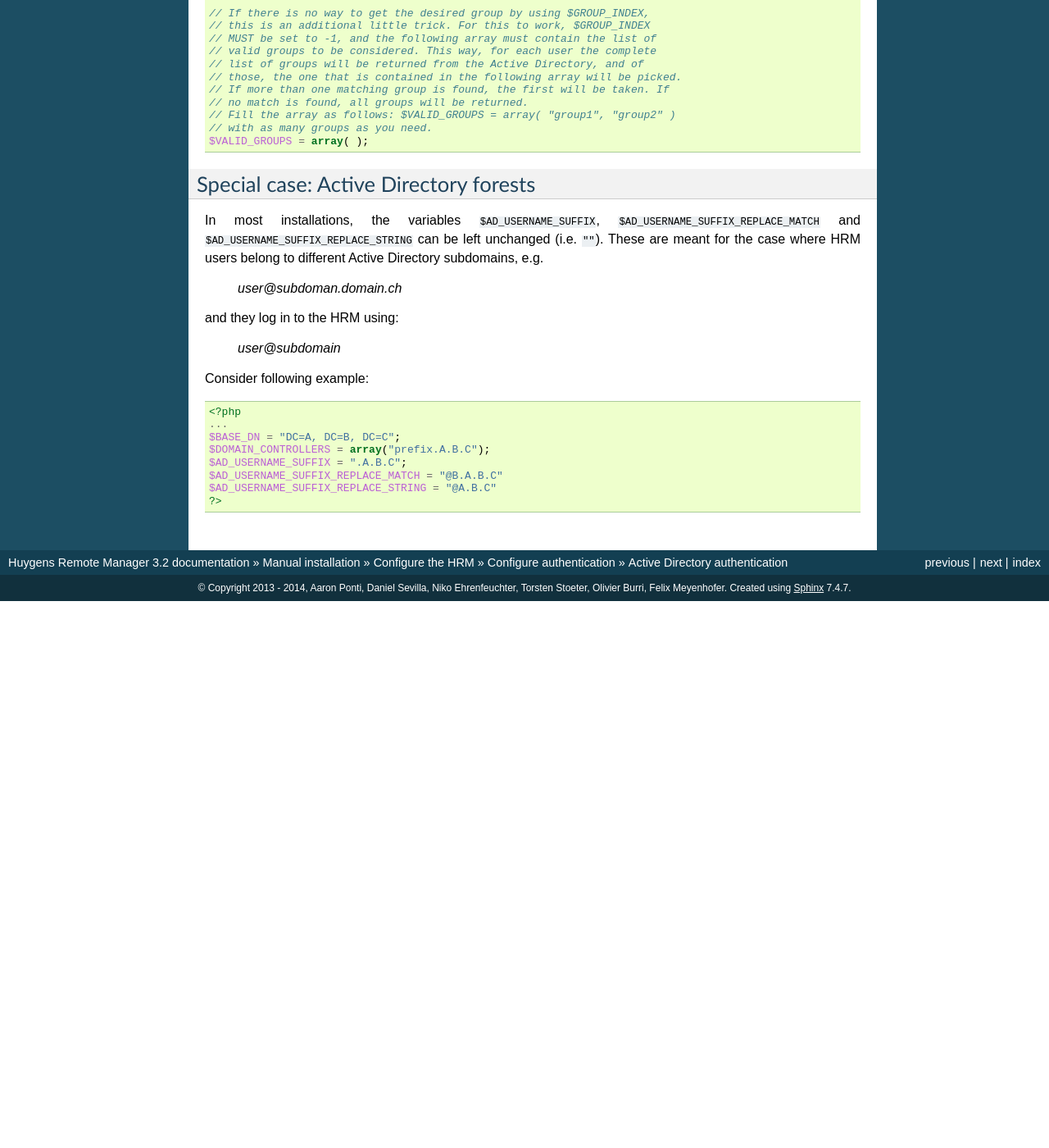
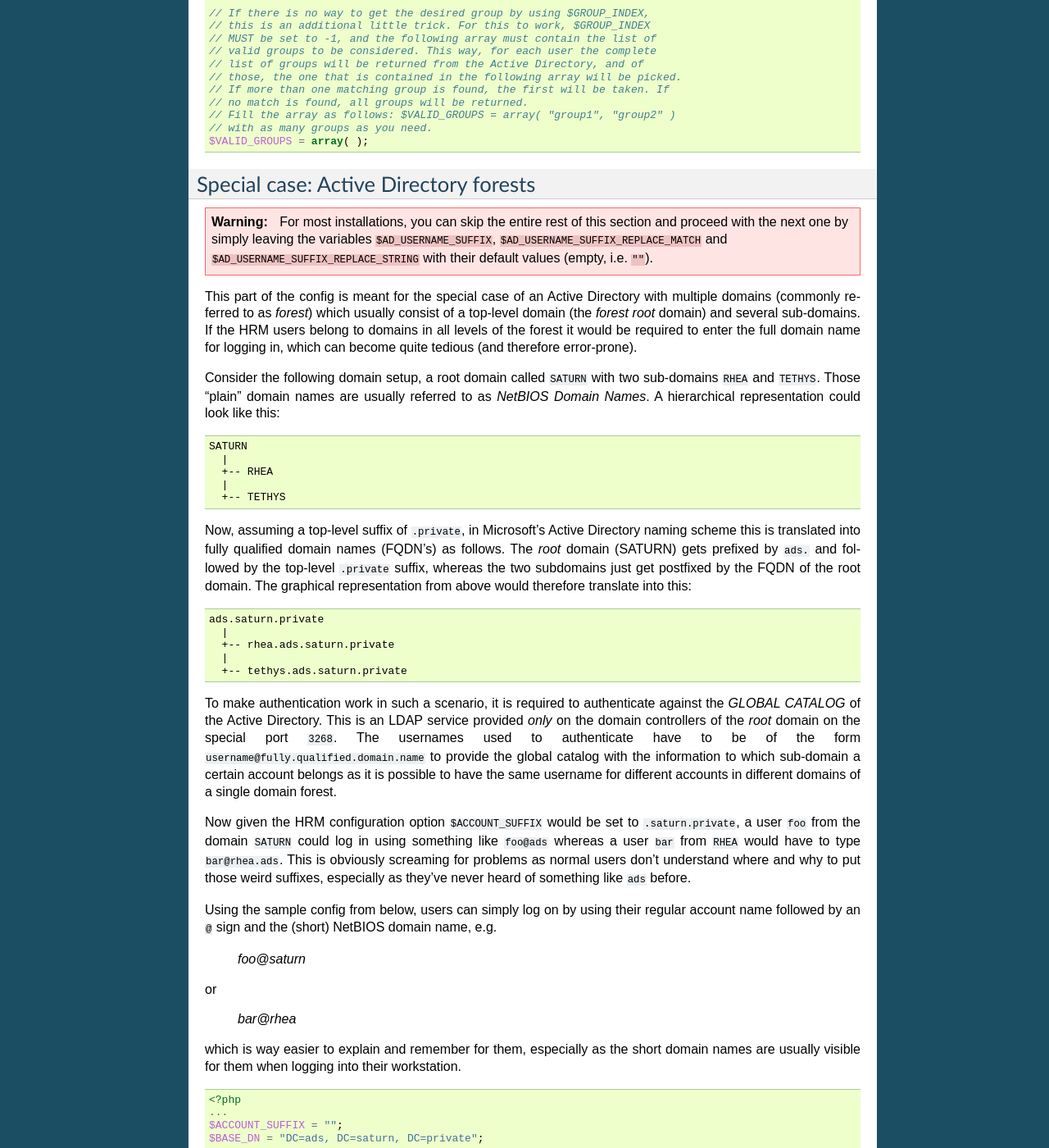
Before and after one commit to aarpon/hrm_docs, a Sphinx documentation site: the page built from docs/activedir_auth.rst, in a window 1280 px wide and 1400 px high, scrolled down 1221 px. Shown: the whole window at 82% size. Built offline with Sphinx 7.4.7, drawn with Linux system fonts in a browser that asks for light colours; before the commit the page ends 1954 px from its top, so only the background shows below that; some of the changed text lies outside the part shown.

Commit message:
Explain AD authentication setup in an ActiveDirectory-forest.
Using the "AD_USERNAME_SUFFIX" variables in the config file.

fixes #264

```diff
--- a/docs/activedir_auth.rst
+++ b/docs/activedir_auth.rst
@@ -93,23 +93,103 @@
 Special case: Active Directory forests
 ======================================
 
-In most installations, the variables ``$AD_USERNAME_SUFFIX``, ``$AD_USERNAME_SUFFIX_REPLACE_MATCH`` and ``$AD_USERNAME_SUFFIX_REPLACE_STRING`` can be left unchanged (i.e. ``""``). These are meant for the case where HRM users belong to different Active Directory subdomains, e.g.
+.. warning::
 
-    `user@subdoman.domain.ch`
+    For most installations, you can skip the entire rest of this section and
+    proceed with the next one by simply leaving the variables
+    ``$AD_USERNAME_SUFFIX``, ``$AD_USERNAME_SUFFIX_REPLACE_MATCH`` and
+    ``$AD_USERNAME_SUFFIX_REPLACE_STRING`` with their default values (empty,
+    i.e. ``""``).
 
-and they log in to the HRM using:
+This part of the config is meant for the special case of an Active Directory
+with multiple domains (commonly referred to as `forest`) which usually consist
+of a top-level domain (the `forest root` domain) and several sub-domains. If
+the HRM users belong to domains in all levels of the forest it would be
+required to enter the full domain name for logging in, which can become quite
+tedious (and therefore error-prone).
 
-    `user@subdomain`
+Consider the following domain setup, a root domain called ``SATURN`` with two
+sub-domains ``RHEA`` and ``TETHYS``. Those "plain" domain names are usually
+referred to as `NetBIOS Domain Names`. A hierarchical representation could look
+like this:
 
-Consider following example:
+.. code-block:: sh
+
+    SATURN
+      |
+      +-- RHEA
+      |
+      +-- TETHYS
+
+Now, assuming a top-level suffix of ``.private``, in Microsoft's Active
+Directory naming scheme this is translated into fully qualified domain names
+(FQDN's) as follows. The `root` domain (SATURN) gets prefixed by ``ads.`` and
+followed by the top-level ``.private`` suffix, whereas the two subdomains just
+get postfixed by the FQDN of the root domain. The graphical representation from
+above would therefore translate into this:
+
+.. code-block:: sh
+
+    ads.saturn.private
+      |
+      +-- rhea.ads.saturn.private
+      |
+      +-- tethys.ads.saturn.private
+
+
+To make authentication work in such a scenario, it is required to authenticate
+against the `GLOBAL CATALOG` of the Active Directory. This is an LDAP service
+provided `only` on the domain controllers of the `root` domain on the special
+port ``3268``. The usernames used to authenticate have to be of the form
+``username@fully.qualified.domain.name`` to provide the global catalog with the
+information to which sub-domain a certain account belongs as it is possible to
+have the same username for different accounts in different domains of a single
+domain forest.
+
+Now given the HRM configuration option ``$ACCOUNT_SUFFIX`` would be set to
+``.saturn.private``, a user ``foo`` from the domain ``SATURN`` could log in
+using something like ``foo@ads`` whereas a user ``bar`` from ``RHEA`` would
+have to type ``bar@rhea.ads``. This is obviously screaming for problems as
+normal users don't understand where and why to put those weird suffixes,
+especially as they've never heard of something like ``ads`` before.
+
+Using the sample config from below, users can simply log on by using their
+regular account name followed by an ``@`` sign and the (short) NetBIOS domain
+name, e.g.
+
+    `foo@saturn`
+
+or
+
+    `bar@rhea`
+
+which is way easier to explain and remember for them, especially as the short
+domain names are usually visible for them when logging into their workstation.
 
 .. code-block:: php
 
     <?php
     ...
-    $BASE_DN = "DC=A, DC=B, DC=C";
-    $DOMAIN_CONTROLLERS = array("prefix.A.B.C");
-    $AD_USERNAME_SUFFIX = ".A.B.C";
-    $AD_USERNAME_SUFFIX_REPLACE_MATCH = "@B.A.B.C"
-    $AD_USERNAME_SUFFIX_REPLACE_STRING = "@A.B.C"
+    $ACCOUNT_SUFFIX = "";
+    $BASE_DN = "DC=ads, DC=saturn, DC=private";
+
+    // set this to a domain controller of the *ROOT* domain:
+    $DOMAIN_CONTROLLERS = array("dc01.ads.saturn.private");
+
+    // the port is required to connect to the global catalog:
+    $AD_PORT = 3268;
+
+    // give the FQDN of the root domain with a leading dot here:
+    $AD_USERNAME_SUFFIX = ".ads.saturn.private";
+
+    // account names from the root domain will end up wrong, looking like this
+    // (note the leading "@" and the double occurence of the root domain):
+    $AD_USERNAME_SUFFIX_REPLACE_MATCH = "@saturn.ads.saturn.private";
+
+    // they have to be rewritten using the correct suffix instead (removing the
+    // first occurence of the root domain name):
+    $AD_USERNAME_SUFFIX_REPLACE_STRING = "@ads.saturn.private";
     ?>
+
+Please feel free to contact the HRM developers in case you need help setting up
+authentication in a multi-domain forest scenario!
```
